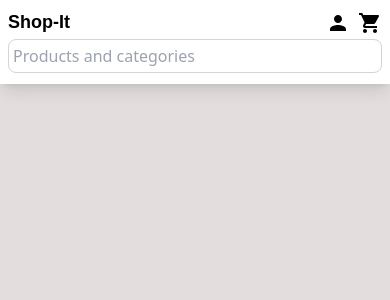
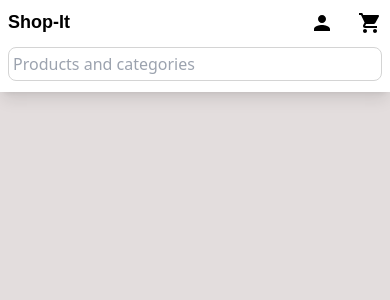
Before and after one commit to Ayothegod/New-shopit, a Next.js app: page / in a window 390 px wide. Shown: the top 300 px of the page. Built offline with nearby package versions, Linux system fonts and the light colour scheme.

Commit message:
add modal onclick for mobile

```diff
--- a/components/Header.jsx
+++ b/components/Header.jsx
@@ -10,15 +10,15 @@ const Header = () => {
   return (
     <div className="bg-white shadow-lg sticky top-0  ">
       <div className="flex flex-col sm:flex-row sm:justify-between  sm:items-center max-w-[72rem] py-2 px-2 m-auto">
-        <div className="flex items-center justify-between ">
+        <div className="flex items-center justify-between mb-2 sm:mb-0 ">
           <p className="text-lg md:text-3xl md:py-2  font-ptsans font-bold ">
             Shop-It
           </p>
-          <div className="flex sm:hidden gap-2 ">
+          <div className="flex sm:hidden gap-6 ">
             <div onClick={() => setOpen(!open)}>
               <PersonIcon className=" " />
               {open && (
-                <div className="absolute top-18 py-4 px-6 rounded-md bg-white shadow-lg flex flex-col gap-y-1 w-48 ">
+                <div className="absolute top-24 right-4 py-4 px-6 rounded-md bg-white shadow-lg flex flex-col gap-y-1 w-48 ">
                   <h1 className="text-[#999]">
                     Hi{" "}
                     <span className="text-orange-600 font-semibold text-md ">
```
